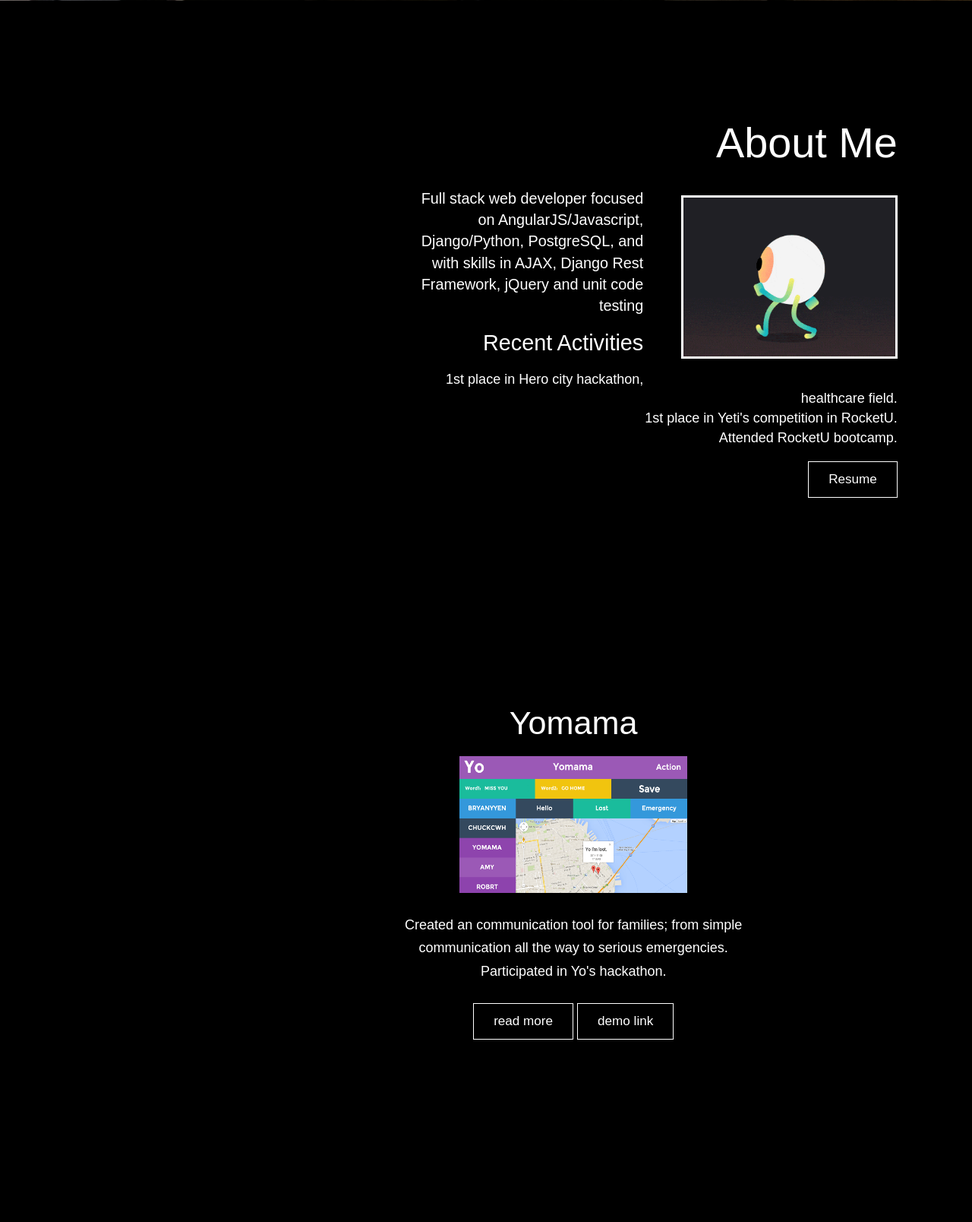
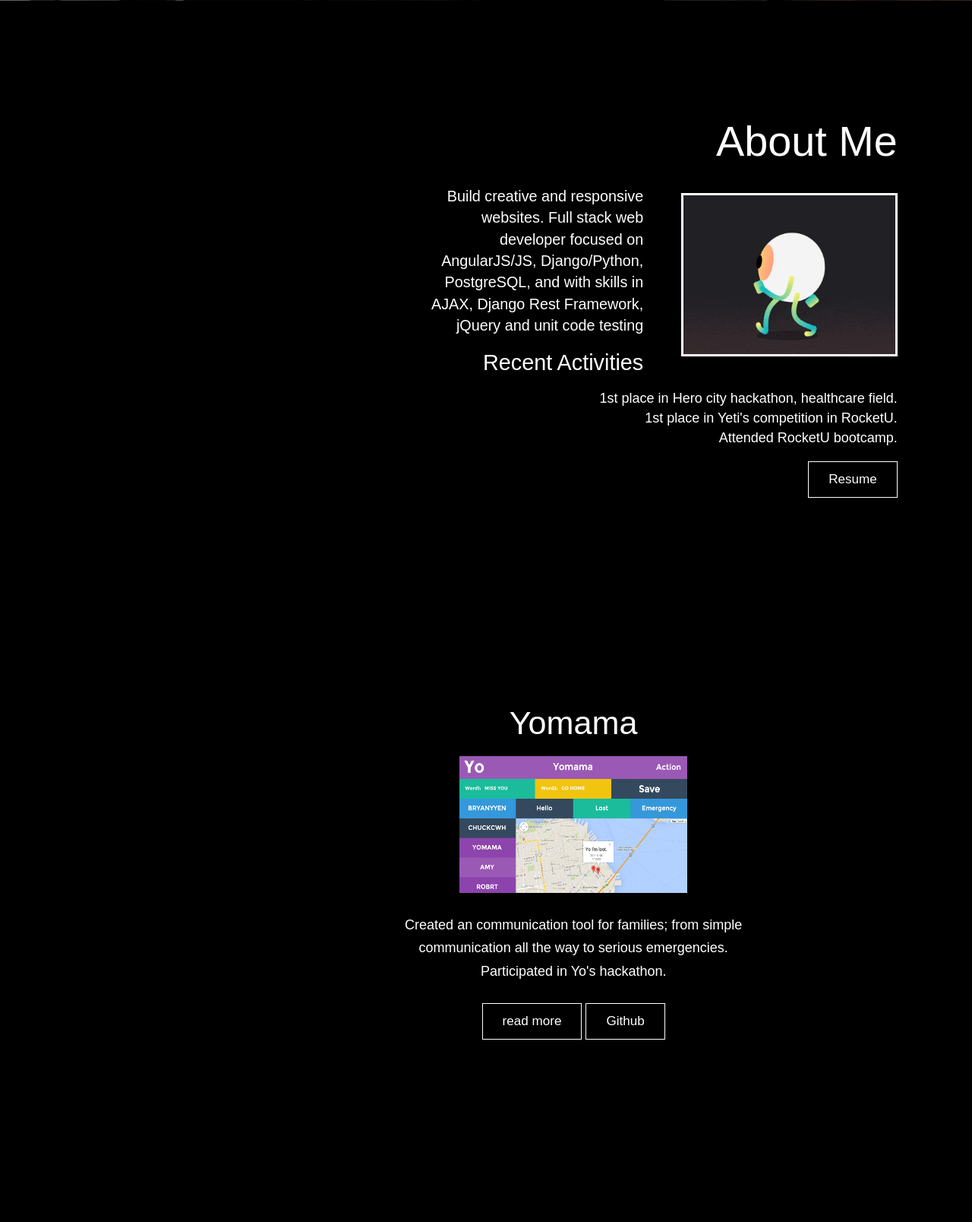
Before and after one commit to chuckcwh/my_portfolio, a Django app: page / in a window 1280 px wide. Shown: the part 799-2407 px from the top of the page at 76% size. Run offline with Django 3.2, Linux system fonts and the light colour scheme; some libraries are stand-ins or nearby versions.

Commit message:
trivial update of content

```diff
--- a/portfolio_app/templates/index/s1_about_me.html
+++ b/portfolio_app/templates/index/s1_about_me.html
@@ -6,7 +6,7 @@
 
         <h1 class="section-title">About Me</h1>
 
-        <p class="feature-paragraph"><img data-img-src="{% static "img/eye_walk.gif" %}" class="lazy pull-right frame" alt="Lorem Ipsum">Full stack web developer focused on AngularJS/Javascript, Django/Python, PostgreSQL, and with skills in AJAX, Django Rest Framework, jQuery and unit code testing </p>
+        <p class="feature-paragraph"><img data-img-src="{% static "img/eye_walk.gif" %}" class="lazy pull-right frame" alt="Lorem Ipsum">Build creative and responsive websites. Full stack web developer focused on AngularJS/JS, Django/Python, PostgreSQL, and with skills in AJAX, Django Rest Framework, jQuery and unit code testing </p>
         <h4>Recent Activities</h4>
         <p>1st place in Hero city hackathon, healthcare field.<br>1st place in Yeti's competition in RocketU.<br>Attended RocketU bootcamp.</p>
         <p><a href="" onclick="populate_and_open_modal(event, 'modal-content-1');" class="btn btn-outline-inverse btn-sm">Resume</a></p>
--- a/portfolio_app/templates/index/s2_projects.html
+++ b/portfolio_app/templates/index/s2_projects.html
@@ -21,7 +21,7 @@
               <h2 class="title">Yomama</h2>
               <img src="{% static "img/projects/yomama1.png" %}" class="project_icon" alt="Lorem Ipsum"> <!--class = icon-->
               <p>Created an communication tool for families; from simple communication all the way to serious emergencies.<br>Participated in Yo's hackathon.</p>
-              <p><a href="" onclick="populate_and_open_modal(event, 'modal-content-2');" class="btn btn-outline-inverse btn-sm">read more</a> <a href="" onclick="populate_and_open_modal(event, 'modal-content-2');" class="btn btn-outline-inverse btn-sm">demo link</a></p>
+              <p><a href="" onclick="populate_and_open_modal(event, 'modal-content-2');" class="btn btn-outline-inverse btn-sm">read more</a> <a href="https://github.com/chuckcwh/yo_hack" class="btn btn-outline-inverse btn-sm">Github</a></p>
 
               <div class="content-to-populate-in-modal" id="modal-content-2">
                 <h1>Yomama</h1>
@@ -42,7 +42,7 @@
               <h2 class="title">BattleFit</h2>
               <img src="{% static "img/projects/battlefit2.jpg" %}" class="project_icon" alt="Lorem Ipsum"><br>
               <p>A social website with competitions and battles for fun fitness motivation, and keep track of everyone’s progress from any wearable<br>1st in Hero City Hackathon, healthcare field.</p>
-              <p><a href="" onclick="populate_and_open_modal(event, 'modal-content-3');" class="btn btn-outline-inverse btn-sm">read more</a> <a href="" onclick="populate_and_open_modal(event, 'modal-content-3');" class="btn btn-outline-inverse btn-sm">demo link</a></p>
+              <p><a href="" onclick="populate_and_open_modal(event, 'modal-content-3');" class="btn btn-outline-inverse btn-sm">read more</a> <a href="https://github.com/chuckcwh/battlefit" class="btn btn-outline-inverse btn-sm">Github</a></p>
 
               <div class="content-to-populate-in-modal" id="modal-content-3">
                 <h1>BattleFit</h1>
@@ -52,6 +52,9 @@
                 <p>We keep track of everyone's progress from any wearable thanks to <strong>Validic</strong>.</p>
                 <p>Finally, you have a one-stop-shop for fun fitness motivation.</p>
                 <p>Join your group and get fit the fun way!</p>
+                <p>Synchronize - upload the data from wearables.</p>
+                <p>Personal History - All your data are catogorized in fields for reviewing your progress.</p>
+                <p>Group Competition - Create group, invite members, and compete your achievement with others.</p>
                 <p>Technologies: Python, Django, PostgreSQL, jQuery, Validic API, AJAX</p>
               </div><!-- #modal-content-3 -->
             </div>
@@ -61,15 +64,15 @@
             <div class="carousel-text-content">
               <h2 class="title">Course Facilitation Tool</h2>
               <img src="{% static "img/projects/course_facilitation1.png" %}" class="project_icon" alt="Lorem Ipsum">
-              <p>Constructed an interactive interface for greatly improving student-teacher communication.<br>1st place in <i>Yeti</i> competition in RocketU.</p>
-              <p><a href="" onclick="populate_and_open_modal(event, 'modal-content-4');" class="btn btn-outline-inverse btn-sm">read more</a> <a href="" onclick="populate_and_open_modal(event, 'modal-content-4');" class="btn btn-outline-inverse btn-sm">demo link</a></p>
+              <p>Constructed an interactive interface for greatly improving student-teacher communication.<br>1st place in Yeti's competition in RocketU.</p>
+              <p><a href="" onclick="populate_and_open_modal(event, 'modal-content-4');" class="btn btn-outline-inverse btn-sm">read more</a> <a href="https://github.com/chuckcwh/group-project-base" class="btn btn-outline-inverse btn-sm">Github</a></p>
 
               <div class="content-to-populate-in-modal" id="modal-content-4">
                 <h1>Course Facilitation Tool</h1>
                 <p>This tool is meant to improve real-time teacher-student communication in class with my collaborates.</p>
                 <p><img data-img-src="{% static "img/projects/course_facilitation2.png" %}" class="lazy table-bordered hover_effect pull-left course_facil_img1" alt="Lorem Ipsum">
                     <br><p>Student operations:</p>
-                    <p>Done - no problem, Help - ask for teacher's immediate attention, and Qestion - raise questions for the current slide.</p>
+                    <p>Done - no problem, Help - ask for teacher's immediate attention, and Question - raise questions for the current slide.</p>
                 <p><div class="pull-right"><img data-img-src="{% static "img/projects/course_facilitation3.png" %}" class="lazy table-bordered hover_effect course_facil_img2" alt="Lorem Ipsum">
                     <img data-img-src="{% static "img/projects/course_facilitation4.png" %}" class="lazy table-bordered hover_effect course_facil_img2" alt="Lorem Ipsum"></div></p>
                 <br><p>Teacher operations:</p>
@@ -85,12 +88,12 @@
               <h2 class="title">Let's Party</h2>
               <img src="{% static "img/projects/party2.png" %}" class="project_icon" alt="Lorem Ipsum">
               <p>Fabricated an Angular website for quick share and search party information, creating self APIs. </p>
-              <p><a href="" onclick="populate_and_open_modal(event, 'modal-content-5');" class="btn btn-outline-inverse btn-sm">read more</a> <a href="" onclick="populate_and_open_modal(event, 'modal-content-5');" class="btn btn-outline-inverse btn-sm">demo link</a></p>
+              <p><a href="" onclick="populate_and_open_modal(event, 'modal-content-5');" class="btn btn-outline-inverse btn-sm">read more</a> <a href="https://github.com/chuckcwh/party" class="btn btn-outline-inverse btn-sm">Github</a></p>
               <div class="content-to-populate-in-modal" id="modal-content-5">
                 <h1>Let's Party</h1>
                 <p><img data-img-src="{% static "img/projects/party1.png" %}" class="lazy table-bordered hover_effect pull-left" alt="Lorem Ipsum">
                     How do you find something for fun? Life is hard, party is easy.</p>
-                <p>This AngularJS-based project aimed to let users search and share party information.</p>
+                <p>This AngularJS-based project aimed to let user search and share party information.</p>
                 <img data-img-src="{% static "img/projects/party3.png" %}" class="lazy table-bordered hover_effect pull-right" alt="Lorem Ipsum">
                 <p>Functions include:</p>
                 <p><i>You</i>: save your favorite parties, show the parties by your host or favorites.</p>
--- a/portfolio_app/templates/index/s3_strength.html
+++ b/portfolio_app/templates/index/s3_strength.html
@@ -26,7 +26,7 @@
               <span class="icon glyphicon glyphicon-glass"></span>
               <div class="text-content">
                 <h5>Social Activities</h5>
-                <p>Participate in meet-ups within the fields of Javascript, Python, and Django. Join the clubs such as hiking, jogging, snowboarding, and tennis.</p>
+                <p>Participate in meet-ups within the fields of Javascript, Python, and Django. Hackathon lover, love competitions. Join the clubs such as hiking, jogging, snowboarding, and tennis.</p>
               </div>
             </div><!-- end: .item-content -->
           </div><!-- end: .grid-item -->
--- a/portfolio_app/templates/index/s4_photos.html
+++ b/portfolio_app/templates/index/s4_photos.html
@@ -17,13 +17,13 @@
               </div>
               <div class="caption">
                 <h5>Competitions</h5>
-                <p>Shots taken in the hackathons and games.</p>
+                <p>Shots taken in the hackathons and games - Exciting and exhausting.</p>
               </div><!-- .caption -->
             </a><!-- .thumbnail -->
 
             <div class="content-to-populate-in-modal" id="modal-content-6">
               <h1>Competitions</h1>
-              <p>The memories in the cometitions.<br/></p>
+              <p>The memories in the cometitions. The best moment of creation and innovation.<br/></p>
 
               <!-- image slider inside popup -->
               <div id="unique-id-for-image-slider" class="owl-carousel popup-image-gallery">
@@ -66,7 +66,7 @@
 
             <div class="content-to-populate-in-modal" id="modal-content-8">
               <h1>Professional related</h1>
-              <p>Memories in the programmer life. Photos in learning and social events.</p>
+              <p>Learn to code, learn to life, learn to love.</p>
 
               <!-- alt image slider inside popup -->
               <div id="unique-id-for-alt-image-slider" class="owl-carousel popup-alt-image-gallery">
@@ -90,14 +90,14 @@
               </div>
               <div class="caption">
                 <h5>Life</h5>
-                <p>Lovely photos with my dear friends.</p>
+                <p>Lovely photos with my dear friends. You complete me.</p>
               </div><!-- .caption -->
             </a><!-- .thumbnail -->
 
             <div class="content-to-populate-in-modal" id="modal-content-9">
               <h1>Life photos</h1>
               <p>My life. And my dear friends.</p>
-              <p>(Photos are alto-cropped. Please click them to see the original photo)</p>
+              <p>(Photos are alto-cropped. Please click to see the original photo)</p>
 
               <!-- alt image slider inside popup -->
               <div id="unique-id-for-alt-image-slider" class="owl-carousel popup-alt-image-gallery">
--- a/portfolio_app/views.py
+++ b/portfolio_app/views.py
@@ -24,7 +24,7 @@
                 validate_email(data['email'])
                 text_content = 'Name: {} Email: {}. Number: {}. Message: {}'.format(data['name'], data['email'], data['number'], data['message'])
                 html_content = '<h2>Chuck\'s blog got a message!</h2>Name: {}<br>Email: {}<br>Number: {}<br>Message: {}'.format(data['name'], data['email'], data['number'], data['message'])
-                msg = EmailMultiAlternatives("Blog got a new message!", text_content, settings.DEFAULT_FROM_EMAIL, ['chuckcwh@gmail.com'])
+                msg = EmailMultiAlternatives("Blog got a new message!", text_content, settings.DEFAULT_FROM_EMAIL, ['content71@gmail.com'])
                 msg.attach_alternative(html_content, "text/html")
                 msg.send()
                 say = 'Successfully Sent'
```
Also changed, not shown: local_settings.py (+0 -8 lines), portfolio/settings.py (+7 -2 lines), 3 other files.
